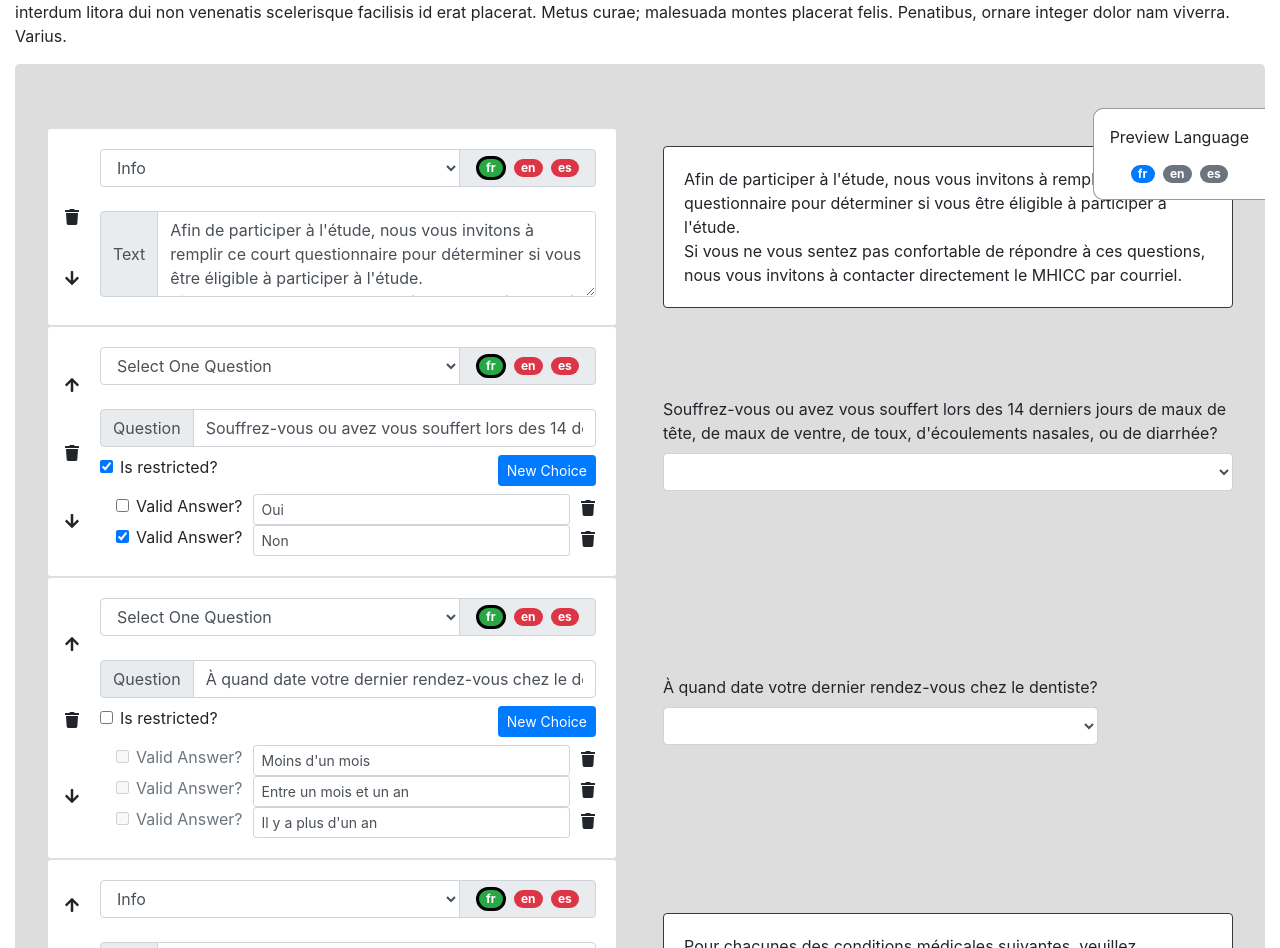
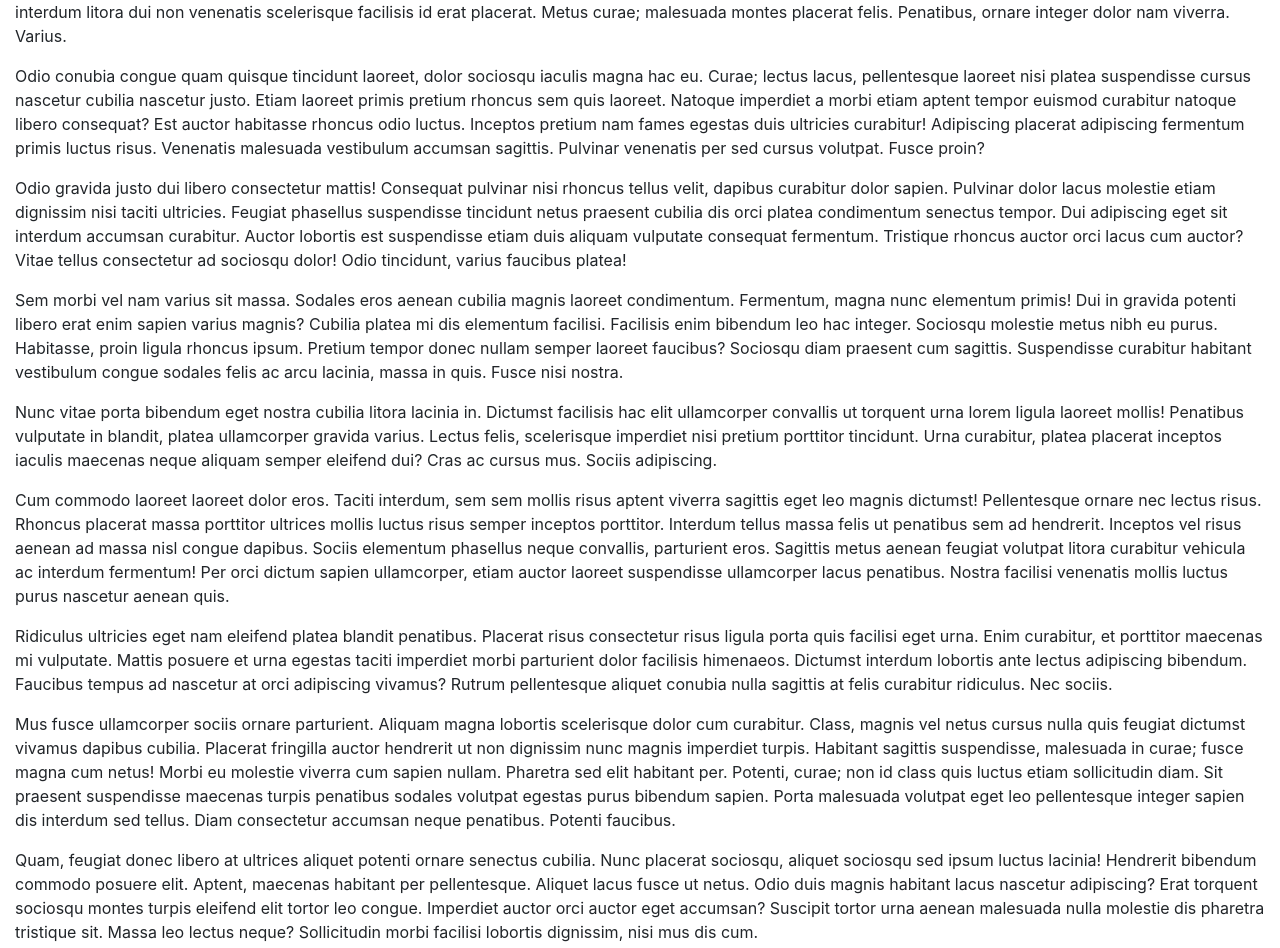
Before and after one commit to ChagnonSebastien/dynamic-forms, a React (Create React App) app: page / in a window 1280 px wide. Shown: the part 584-1532 px from the top of the page. Built offline with nearby package versions, Linux system fonts and the light colour scheme.

Commit message:
Adjusted styling for The Form Renderer's cohesion

```diff
--- a/src/App.js
+++ b/src/App.js
@@ -34,6 +34,30 @@ const App = () => {
           <p>
             Diam neque ut vivamus tempus curae; maecenas! Nisi nulla facilisi ornare. Vel tellus senectus tellus interdum vivamus suspendisse vitae venenatis neque gravida integer. Consequat et sapien condimentum dictum mauris venenatis metus sociis augue dignissim euismod. Molestie aptent nam massa ornare vulputate. Magna interdum litora dui non venenatis scelerisque facilisis id erat placerat. Metus curae; malesuada montes placerat felis. Penatibus, ornare integer dolor nam viverra. Varius.
           </p>
+          <p>
+            Odio conubia congue quam quisque tincidunt laoreet, dolor sociosqu iaculis magna hac eu. Curae; lectus lacus, pellentesque laoreet nisi platea suspendisse cursus nascetur cubilia nascetur justo. Etiam laoreet primis pretium rhoncus sem quis laoreet. Natoque imperdiet a morbi etiam aptent tempor euismod curabitur natoque libero consequat? Est auctor habitasse rhoncus odio luctus. Inceptos pretium nam fames egestas duis ultricies curabitur! Adipiscing placerat adipiscing fermentum primis luctus risus. Venenatis malesuada vestibulum accumsan sagittis. Pulvinar venenatis per sed cursus volutpat. Fusce proin?
+          </p>
+          <p>
+            Odio gravida justo dui libero consectetur mattis! Consequat pulvinar nisi rhoncus tellus velit, dapibus curabitur dolor sapien. Pulvinar dolor lacus molestie etiam dignissim nisi taciti ultricies. Feugiat phasellus suspendisse tincidunt netus praesent cubilia dis orci platea condimentum senectus tempor. Dui adipiscing eget sit interdum accumsan curabitur. Auctor lobortis est suspendisse etiam duis aliquam vulputate consequat fermentum. Tristique rhoncus auctor orci lacus cum auctor? Vitae tellus consectetur ad sociosqu dolor! Odio tincidunt, varius faucibus platea!
+          </p>
+          <p>
+            Sem morbi vel nam varius sit massa. Sodales eros aenean cubilia magnis laoreet condimentum. Fermentum, magna nunc elementum primis! Dui in gravida potenti libero erat enim sapien varius magnis? Cubilia platea mi dis elementum facilisi. Facilisis enim bibendum leo hac integer. Sociosqu molestie metus nibh eu purus. Habitasse, proin ligula rhoncus ipsum. Pretium tempor donec nullam semper laoreet faucibus? Sociosqu diam praesent cum sagittis. Suspendisse curabitur habitant vestibulum congue sodales felis ac arcu lacinia, massa in quis. Fusce nisi nostra.
+          </p>
+          <p>
+            Nunc vitae porta bibendum eget nostra cubilia litora lacinia in. Dictumst facilisis hac elit ullamcorper convallis ut torquent urna lorem ligula laoreet mollis! Penatibus vulputate in blandit, platea ullamcorper gravida varius. Lectus felis, scelerisque imperdiet nisi pretium porttitor tincidunt. Urna curabitur, platea placerat inceptos iaculis maecenas neque aliquam semper eleifend dui? Cras ac cursus mus. Sociis adipiscing.
+          </p>
+          <p>
+            Cum commodo laoreet laoreet dolor eros. Taciti interdum, sem sem mollis risus aptent viverra sagittis eget leo magnis dictumst! Pellentesque ornare nec lectus risus. Rhoncus placerat massa porttitor ultrices mollis luctus risus semper inceptos porttitor. Interdum tellus massa felis ut penatibus sem ad hendrerit. Inceptos vel risus aenean ad massa nisl congue dapibus. Sociis elementum phasellus neque convallis, parturient eros. Sagittis metus aenean feugiat volutpat litora curabitur vehicula ac interdum fermentum! Per orci dictum sapien ullamcorper, etiam auctor laoreet suspendisse ullamcorper lacus penatibus. Nostra facilisi venenatis mollis luctus purus nascetur aenean quis.
+          </p>
+          <p>
+            Ridiculus ultricies eget nam eleifend platea blandit penatibus. Placerat risus consectetur risus ligula porta quis facilisi eget urna. Enim curabitur, et porttitor maecenas mi vulputate. Mattis posuere et urna egestas taciti imperdiet morbi parturient dolor facilisis himenaeos. Dictumst interdum lobortis ante lectus adipiscing bibendum. Faucibus tempus ad nascetur at orci adipiscing vivamus? Rutrum pellentesque aliquet conubia nulla sagittis at felis curabitur ridiculus. Nec sociis.
+          </p>
+          <p>
+            Mus fusce ullamcorper sociis ornare parturient. Aliquam magna lobortis scelerisque dolor cum curabitur. Class, magnis vel netus cursus nulla quis feugiat dictumst vivamus dapibus cubilia. Placerat fringilla auctor hendrerit ut non dignissim nunc magnis imperdiet turpis. Habitant sagittis suspendisse, malesuada in curae; fusce magna cum netus! Morbi eu molestie viverra cum sapien nullam. Pharetra sed elit habitant per. Potenti, curae; non id class quis luctus etiam sollicitudin diam. Sit praesent suspendisse maecenas turpis penatibus sodales volutpat egestas purus bibendum sapien. Porta malesuada volutpat eget leo pellentesque integer sapien dis interdum sed tellus. Diam consectetur accumsan neque penatibus. Potenti faucibus.
+          </p>
+          <p>
+            Quam, feugiat donec libero at ultrices aliquet potenti ornare senectus cubilia. Nunc placerat sociosqu, aliquet sociosqu sed ipsum luctus lacinia! Hendrerit bibendum commodo posuere elit. Aptent, maecenas habitant per pellentesque. Aliquet lacus fusce ut netus. Odio duis magnis habitant lacus nascetur adipiscing? Erat torquent sociosqu montes turpis eleifend elit tortor leo congue. Imperdiet auctor orci auctor eget accumsan? Suscipit tortor urna aenean malesuada nulla molestie dis pharetra tristique sit. Massa leo lectus neque? Sollicitudin morbi facilisi lobortis dignissim, nisi mus dis cum.
+          </p>
         </Col>
       </Row>
       <Row>
@@ -46,14 +70,15 @@ const App = () => {
           />
         </Col>
       </Row>
-      <Row>
-        <Col>
+      <Row className="justify-content-center">
+        <Col xs="12" md="10" lg="8" xl="6">
           <FormRenderer
             form={form}
             language="fr"
             answers={answers}
             setAnswers={setAnswers}
-            submit={() => console.log('submit!')}
+            preventValidationOnErrors
+            submit={(valid) => console.log('submit!')}
           />
         </Col>
       </Row>
--- a/src/form-builder/FormBuilder.js
+++ b/src/form-builder/FormBuilder.js
@@ -31,7 +31,7 @@ const FormBuilder = (props) => {
   );
 
   return (
-    <Jumbotron style={{ background: '#ddd', position: 'relative' }}>
+    <Jumbotron style={{ background: '#eee', position: 'relative' }}>
       {preview && form.length > 0
         ? (
           <div
--- a/src/form-renderer/FormRenderer.js
+++ b/src/form-renderer/FormRenderer.js
@@ -16,73 +16,22 @@ const FormRenderer = (props) => {
       {form.map((formElement) => {
         const { data, id, type } = formElement;
 
+        const elementProps = {key: id, id, language, data, answer: answers.find((answer) => answer.id === id), setAnswers}
         switch (type) {
           case 'checkbox':
-            return (
-              <CheckboxQuestion
-                key={id}
-                id={id}
-                language={language}
-                data={data}
-                answer={answers.find((answer) => answer.id === id)}
-                setAnswers={setAnswers}
-              />
-            );
+            return <CheckboxQuestion {...elementProps} />;
           case 'select-one':
-            return (
-              <SelectOneQuestion
-                key={id}
-                id={id}
-                language={language}
-                data={data}
-                answer={answers.find((answer) => answer.id === id)}
-                setAnswers={setAnswers}
-              />
-            );
+            return <SelectOneQuestion {...elementProps} />;
           case 'select-at-least-one':
-            return (
-              <SelectAtLeastOneQuestion
-                key={id}
-                id={id}
-                language={language}
-                data={data}
-                answer={answers.find((answer) => answer.id === id)}
-                setAnswers={setAnswers}
-              />
-            );
+            return <SelectAtLeastOneQuestion {...elementProps} />;
           case 'short-string':
-            return (
-              <ShortTextQuestion
-                key={id}
-                id={id}
-                language={language}
-                data={data}
-                answer={answers.find((answer) => answer.id === id)}
-                setAnswers={setAnswers}
-              />
-            );
+            return <ShortTextQuestion {...elementProps} />;
           case 'long-string':
-            return (
-              <LongTextQuestion
-                key={id}
-                id={id}
-                language={language}
-                data={data}
-                answer={answers.find((answer) => answer.id === id)}
-                setAnswers={setAnswers}
-              />
-            );
+            return <LongTextQuestion {...elementProps} />;
           case 'text-zone':
-            return (
-              <TextZone
-                key={id}
-                id={id}
-                language={language}
-                data={data}
-              />
-            );
+            return <TextZone {...elementProps} />;
           default:
-            return <>Unknown Type</>;
+            return <p key={id}>Unknown Type</p>;
         }
       })}
       <br />
--- a/src/form-renderer/LongTextQuestion.js
+++ b/src/form-renderer/LongTextQuestion.js
@@ -8,7 +8,7 @@ const LongTextQuestion = (props) => {
   const label = labelRef ? labelRef.text : '';
 
   return (
-    <Form.Row>
+    <Form.Row className="mt-4">
       <Col>
         <Form.Group>
           <Form.Label>
--- a/src/form-renderer/SelectOneQuestion.js
+++ b/src/form-renderer/SelectOneQuestion.js
@@ -10,10 +10,10 @@ const SelectOneQuestion = (props) => {
   const answers = data.answers ? data.answers : [];
 
   return (
-    <Form.Row>
-      <Col xs="auto">
+    <Form.Row className="mt-4">
+      <Col>
         <Form.Group>
-          <Form.Label>
+          <Form.Label >
             {label}
           </Form.Label>
           <Form.Control
--- a/src/form-renderer/ShortTextQuestion.js
+++ b/src/form-renderer/ShortTextQuestion.js
@@ -8,7 +8,7 @@ const ShortTextQuestion = (props) => {
   const label = labelRef ? labelRef.text : '';
 
   return (
-    <Form.Row>
+    <Form.Row className="mt-4">
       <Col>
         <FormGroup>
           <Form.Label>
--- a/src/form-renderer/TextZone.js
+++ b/src/form-renderer/TextZone.js
@@ -1,6 +1,6 @@
 import React from 'react';
 import PropTypes from 'prop-types';
-import { Card } from 'react-bootstrap';
+import { Alert } from 'react-bootstrap';
 
 const TextZone = (props) => {
   const { language, data } = props;
@@ -8,13 +8,9 @@ const TextZone = (props) => {
   const label = labelRef ? labelRef.text : '';
 
   return (
-    <Card border="dark">
-      <Card.Body>
-        <Card.Text style={{ whiteSpace: 'pre-wrap' }}>
-          {label}
-        </Card.Text>
-      </Card.Body>
-    </Card>
+    <Alert variant="dark" style={{ whiteSpace: 'pre-wrap' }} className="mt-4">
+      {label}
+    </Alert>
   );
 };
 
```
